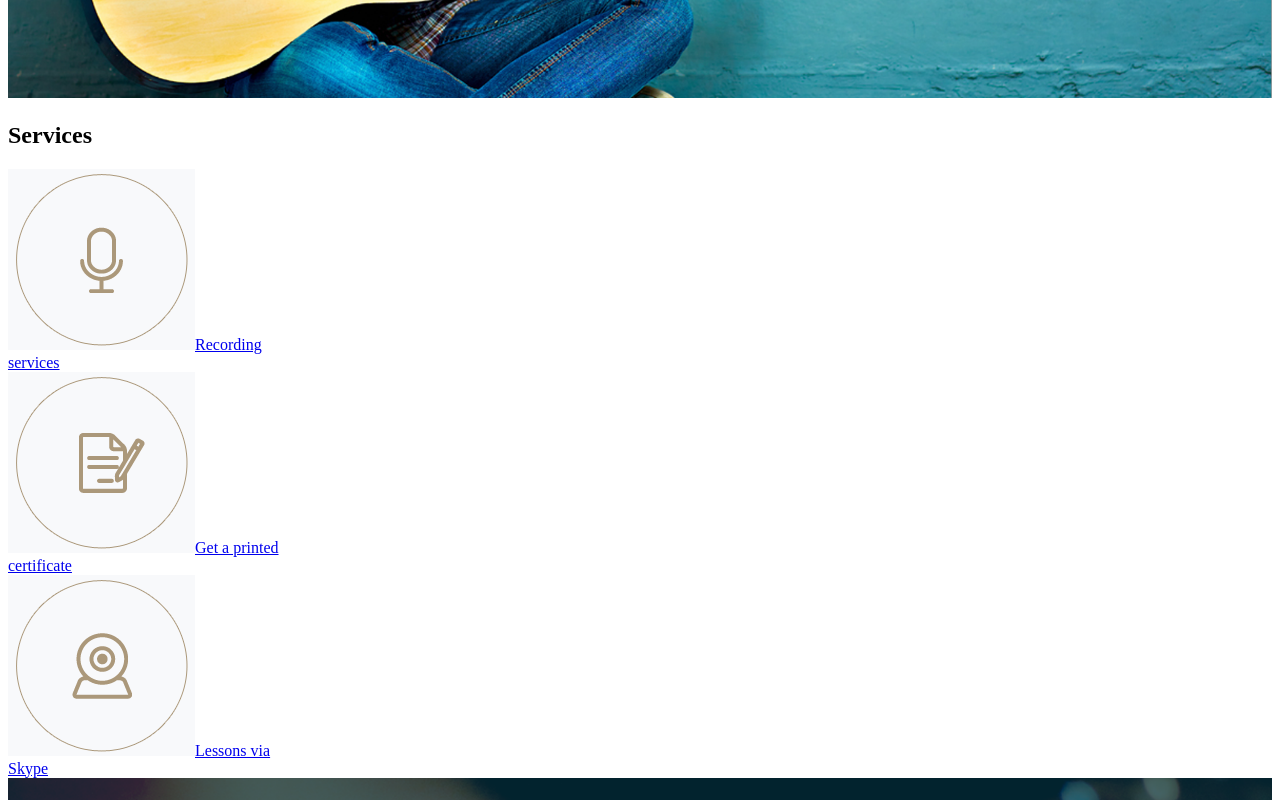
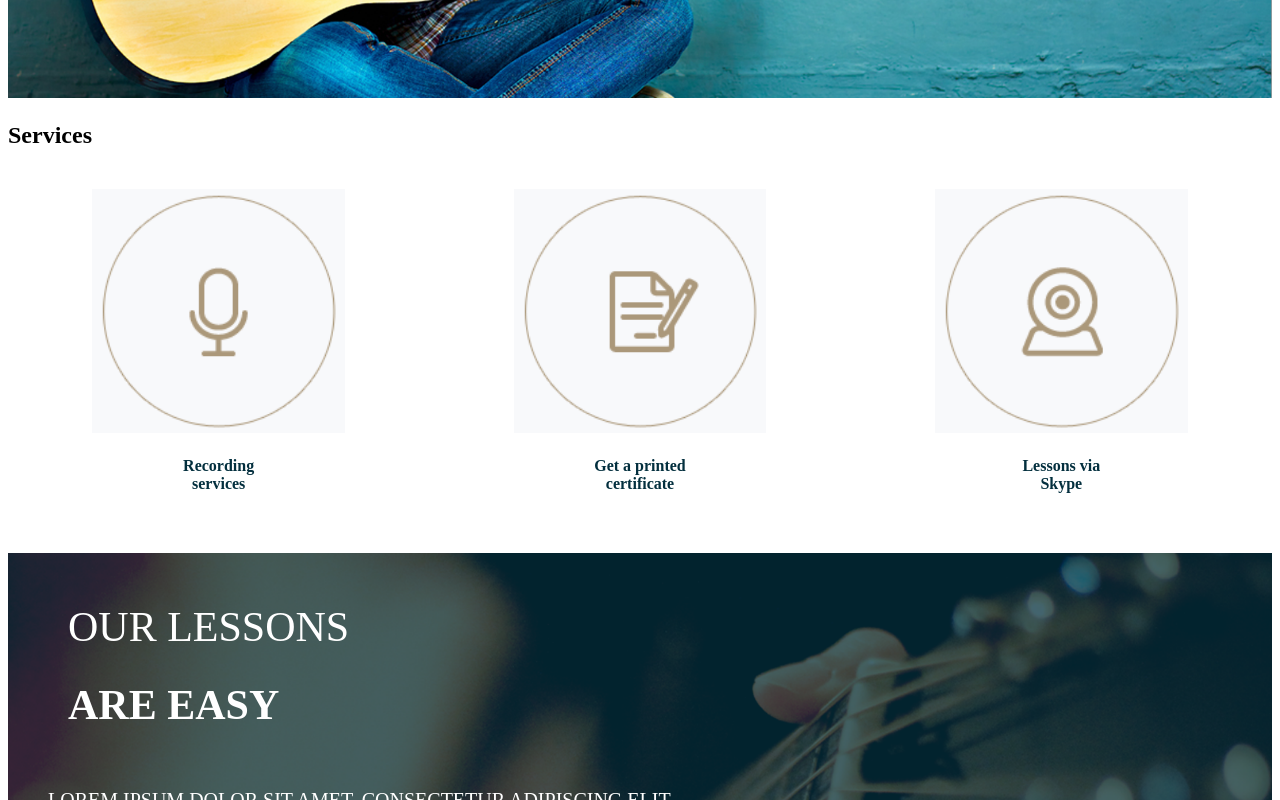
Before and after one commit to MarizzaM/SASS_React, a React (Create React App) app: page / in a window 1280 px wide. Shown: the part 620-1420 px from the top of the page. Built offline with nearby package versions, Linux system fonts and the light colour scheme.

Commit message:
07-Mathematical-Operators

```diff
--- a/src/Styles/MainPage.css
+++ b/src/Styles/MainPage.css
@@ -69,4 +69,37 @@
   max-width: 1000px;
   margin: 60px 0;
 }
+
+.services {
+  margin-bottom: 60px;
+}
+
+.services .items {
+  float: left;
+  width: 33.33333%;
+  -webkit-box-sizing: border-box;
+          box-sizing: border-box;
+  text-align: center;
+}
+
+.services img {
+  width: 60%;
+  margin: 20px 20%;
+}
+
+.services a {
+  text-decoration: none;
+  color: #032f3e;
+  font-weight: bold;
+}
+
+.services a:hover {
+  color: red;
+}
+
+.services:after {
+  content: "";
+  display: block;
+  clear: both;
+}
 /*# sourceMappingURL=MainPage.css.map */
--- a/src/Styles/MainPage.scss
+++ b/src/Styles/MainPage.scss
@@ -21,3 +21,26 @@
         margin: 60px 0;
     }
 }
+
+.services{
+    .items{
+      float: left;
+      width: (100% / 3);
+      box-sizing: border-box;
+      text-align: center;
+    }
+    img{
+      width: 60%;
+      margin: 20px 20%;
+    }
+    a{
+      text-decoration: none;
+      color: $deepBlue;
+      font-weight: bold;
+      &:hover{
+        color: red;
+      }
+    }
+    @include clearFix;
+    margin-bottom: 60px;
+  }
--- a/src/Styles/Navbar.css
+++ b/src/Styles/Navbar.css
@@ -15,7 +15,7 @@
 .navbar li {
   list-style-type: none;
   float: left;
-  width: 14%;
+  width: 16.66667%;
 }
 
 .navbar a {
--- a/src/Styles/Navbar.scss
+++ b/src/Styles/Navbar.scss
@@ -11,7 +11,7 @@
     li{
         list-style-type : none;
         float: left;
-        width: 14%;
+        width: (100% / 6);
     }
     a {
         color: $offWhite;
```
Also changed, not shown: 2 other files (tests, documents, lock files or other folders).
